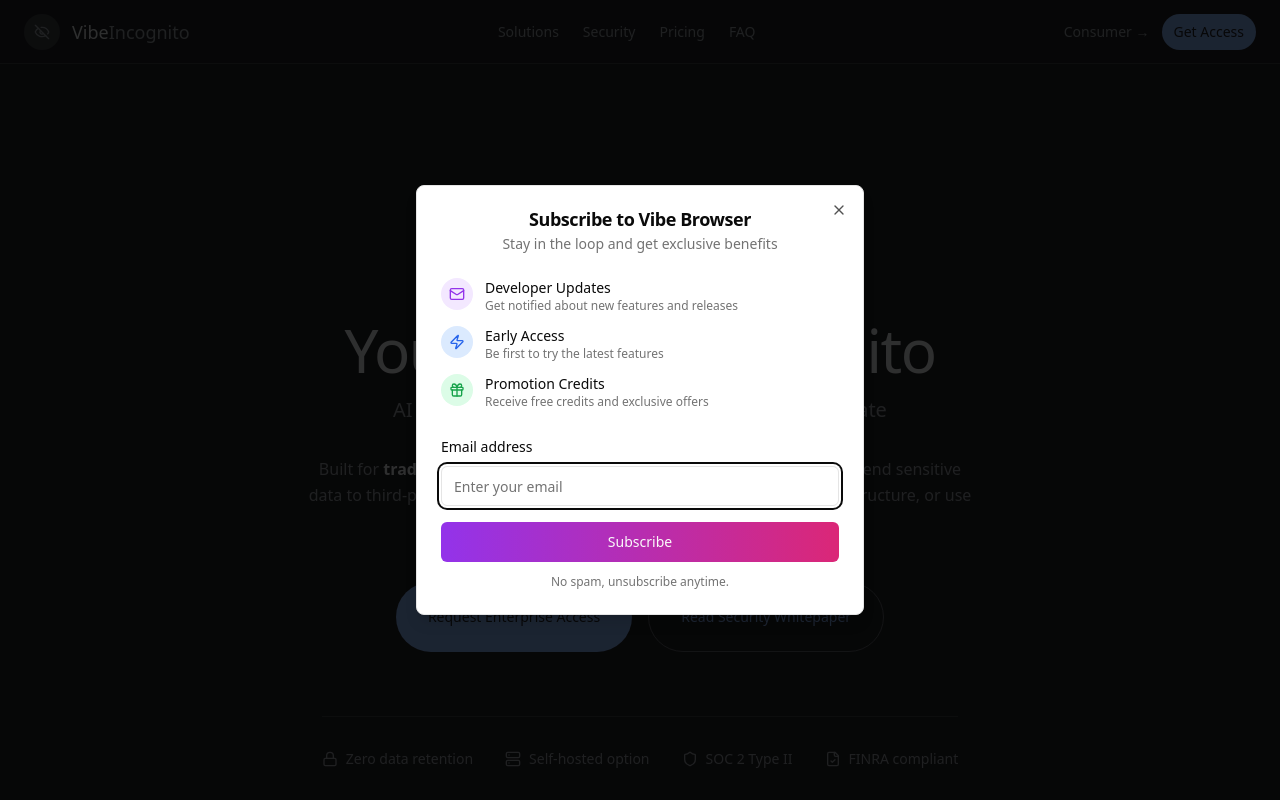
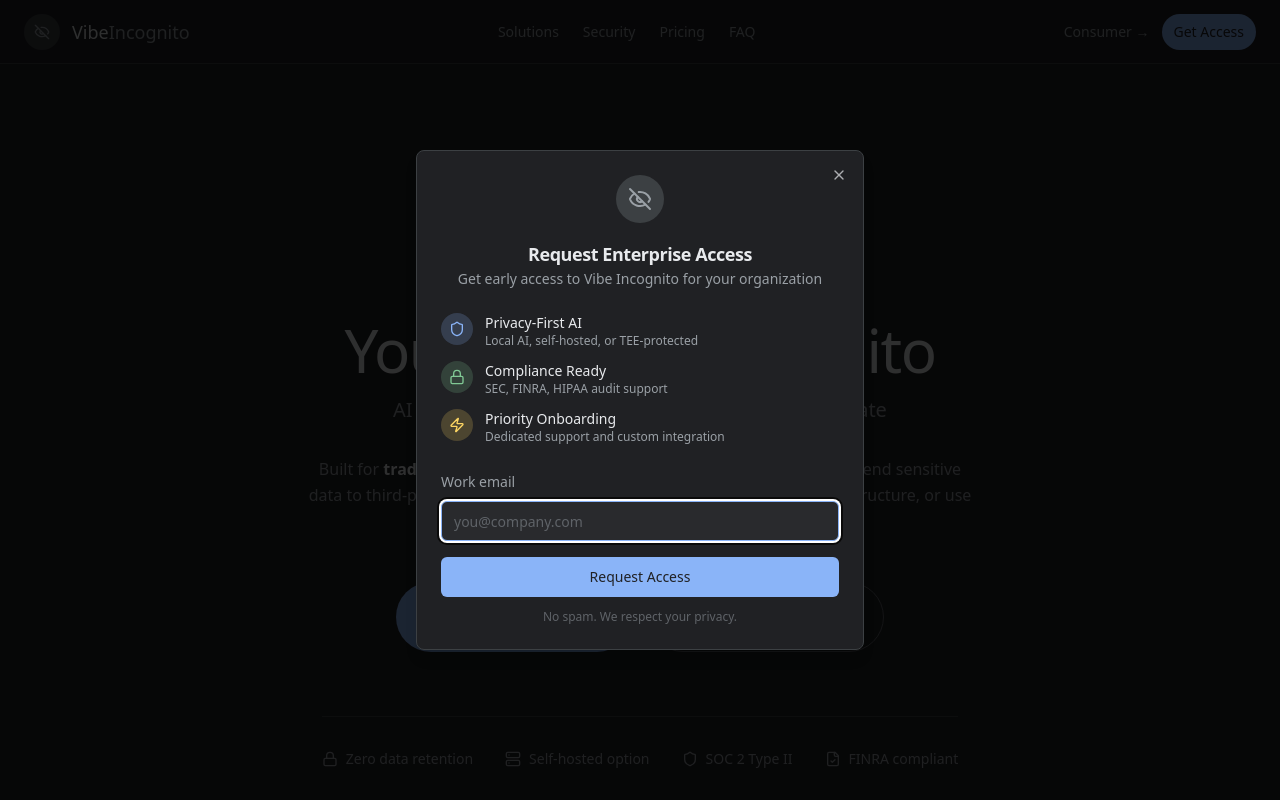
Before and after one commit to dzianisv/VibeBrowserProductPage, a Next.js app: page /v2 in a window 1280 px wide. Both pictures are taken after a click on the button "Get Access". Shown: the top 800 px of the page. Built offline with nearby package versions, Linux system fonts and the light colour scheme; no server answers.

Commit message:
Add incognito subdomain with dark-themed waitlist dialog
- Add middleware.ts for subdomain routing (incognito.* -> /v2)
- Add waitlist-dialog-incognito.tsx with dark Chrome theme
- Update app/v2/page.tsx to use incognito-themed dialog

```diff
--- /dev/null
+++ b/components/waitlist-dialog-incognito.tsx
@@ -0,0 +1,228 @@
+"use client"
+
+import type React from "react"
+
+import { useState, useEffect } from "react"
+import { Button } from "@/components/ui/button"
+import {
+  Dialog,
+  DialogContent,
+  DialogDescription,
+  DialogHeader,
+  DialogTitle,
+  DialogTrigger,
+} from "@/components/ui/dialog"
+import { Input } from "@/components/ui/input"
+import { Label } from "@/components/ui/label"
+import { joinWaitlist } from "../actions/waitlist-supabase"
+import { CheckCircle, Loader2, Mail, Zap, Gift, EyeOff, Shield, Lock } from "lucide-react"
+import { trackWaitlistSignup, trackDialogOpen } from "@/components/google-analytics"
+import { getStoredReferralData, clearReferralData, type ReferralData } from "@/lib/referral-tracking"
+
+interface WaitlistDialogIncognitoProps {
+  children: React.ReactNode
+  tier?: "free" | "pro" | "enterprise"
+}
+
+export function WaitlistDialogIncognito({ children, tier = "enterprise" }: WaitlistDialogIncognitoProps) {
+  const [open, setOpen] = useState(false)
+  const [email, setEmail] = useState("")
+  const [isLoading, setIsLoading] = useState(false)
+  const [success, setSuccess] = useState(false)
+  const [error, setError] = useState("")
+  const [referralData, setReferralData] = useState<ReferralData | null>(null)
+
+  // Load referral data when dialog opens
+  useEffect(() => {
+    if (open) {
+      const stored = getStoredReferralData()
+      if (stored) {
+        setReferralData(stored)
+      } else {
+        const currentData: ReferralData = {
+          referral_source: 'direct',
+          utm_source: null,
+          utm_medium: null,
+          utm_campaign: null,
+          utm_term: null,
+          utm_content: null,
+          landing_page: typeof window !== 'undefined' ? window.location.pathname : null,
+        }
+
+        if (typeof window !== 'undefined') {
+          const params = new URLSearchParams(window.location.search)
+          currentData.utm_source = params.get('utm_source')
+          currentData.utm_medium = params.get('utm_medium')
+          currentData.utm_campaign = params.get('utm_campaign')
+          currentData.utm_term = params.get('utm_term')
+          currentData.utm_content = params.get('utm_content')
+
+          if (currentData.utm_source) {
+            currentData.referral_source = currentData.utm_source
+          }
+        }
+
+        setReferralData(currentData)
+      }
+
+      trackDialogOpen('waitlist_dialog_incognito')
+    }
+  }, [open])
+
+  const handleSubmit = async (e: React.FormEvent) => {
+    e.preventDefault()
+
+    if (!email || !email.includes("@")) {
+      setError("Please enter a valid email address")
+      return
+    }
+
+    setIsLoading(true)
+    setError("")
+
+    try {
+      const result = await joinWaitlist(email, tier, referralData ? {
+        referral_source: referralData.referral_source || undefined,
+        utm_source: referralData.utm_source || undefined,
+        utm_medium: referralData.utm_medium || undefined,
+        utm_campaign: referralData.utm_campaign || undefined,
+        landing_page: referralData.landing_page || undefined,
+      } : undefined)
+
+      if (result.success) {
+        setSuccess(true)
+        setEmail("")
+
+        trackWaitlistSignup({
+          tier,
+          referral_source: referralData?.referral_source,
+          utm_source: referralData?.utm_source,
+          utm_medium: referralData?.utm_medium,
+          utm_campaign: referralData?.utm_campaign,
+        })
+
+        clearReferralData()
+
+        setTimeout(() => {
+          setOpen(false)
+          setSuccess(false)
+        }, 2000)
+      } else {
+        setError(result.message)
+      }
+    } catch (err) {
+      setError("Something went wrong. Please try again.")
+    } finally {
+      setIsLoading(false)
+    }
+  }
+
+  const handleOpenChange = (newOpen: boolean) => {
+    setOpen(newOpen)
+    if (!newOpen) {
+      setEmail("")
+      setError("")
+      setSuccess(false)
+    }
+  }
+
+  return (
+    <Dialog open={open} onOpenChange={handleOpenChange}>
+      <DialogTrigger asChild>{children}</DialogTrigger>
+      <DialogContent className="sm:max-w-md bg-[#202124] border-[#3c4043] text-[#e8eaed]">
+        <DialogHeader>
+          <div className="flex justify-center mb-4">
+            <div className="w-12 h-12 bg-[#3c4043] rounded-full flex items-center justify-center">
+              <EyeOff className="w-6 h-6 text-[#9aa0a6]" />
+            </div>
+          </div>
+          <DialogTitle className="text-center text-[#e8eaed]">Request Enterprise Access</DialogTitle>
+          <DialogDescription className="text-center text-[#9aa0a6]">
+            Get early access to Vibe Incognito for your organization
+          </DialogDescription>
+        </DialogHeader>
+
+        {success ? (
+          <div className="flex flex-col items-center gap-4 py-6">
+            <div className="w-12 h-12 bg-[#81c995]/20 rounded-full flex items-center justify-center">
+              <CheckCircle className="h-6 w-6 text-[#81c995]" />
+            </div>
+            <div className="text-center">
+              <h3 className="font-medium text-lg text-[#e8eaed]">You're on the list!</h3>
+              <p className="text-[#9aa0a6]">We'll be in touch shortly.</p>
+            </div>
+          </div>
+        ) : (
+          <form onSubmit={handleSubmit} className="space-y-4">
+            {/* Benefits list - Incognito themed */}
+            <div className="space-y-3 py-2">
+              <div className="flex items-start gap-3">
+                <div className="w-8 h-8 rounded-full bg-[#8ab4f8]/20 flex items-center justify-center flex-shrink-0">
+                  <Shield className="w-4 h-4 text-[#8ab4f8]" />
+                </div>
+                <div>
+                  <p className="text-sm font-medium text-[#e8eaed]">Privacy-First AI</p>
+                  <p className="text-xs text-[#9aa0a6]">Local AI, self-hosted, or TEE-protected</p>
+                </div>
+              </div>
+              <div className="flex items-start gap-3">
+                <div className="w-8 h-8 rounded-full bg-[#81c995]/20 flex items-center justify-center flex-shrink-0">
+                  <Lock className="w-4 h-4 text-[#81c995]" />
+                </div>
+                <div>
+                  <p className="text-sm font-medium text-[#e8eaed]">Compliance Ready</p>
+                  <p className="text-xs text-[#9aa0a6]">SEC, FINRA, HIPAA audit support</p>
+                </div>
+              </div>
+              <div className="flex items-start gap-3">
+                <div className="w-8 h-8 rounded-full bg-[#fdd663]/20 flex items-center justify-center flex-shrink-0">
+                  <Zap className="w-4 h-4 text-[#fdd663]" />
+                </div>
+                <div>
+                  <p className="text-sm font-medium text-[#e8eaed]">Priority Onboarding</p>
+                  <p className="text-xs text-[#9aa0a6]">Dedicated support and custom integration</p>
+                </div>
+              </div>
+            </div>
+
+            <div className="space-y-2">
+              <Label htmlFor="email" className="text-[#9aa0a6]">Work email</Label>
+              <Input
+                id="email"
+                type="email"
+                placeholder="you@company.com"
+                value={email}
+                onChange={(e) => setEmail(e.target.value)}
+                disabled={isLoading}
+                required
+                className="bg-[#292a2d] border-[#3c4043] text-[#e8eaed] placeholder:text-[#5f6368] focus:border-[#8ab4f8] focus:ring-[#8ab4f8]"
+              />
+              {error && <p className="text-sm text-[#f28b82]">{error}</p>}
+            </div>
+
+            <div className="space-y-3">
+              <Button
+                type="submit"
+                className="w-full bg-[#8ab4f8] hover:bg-[#aecbfa] text-[#202124] font-medium"
+                disabled={isLoading}
+              >
+                {isLoading ? (
+                  <>
+                    <Loader2 className="mr-2 h-4 w-4 animate-spin" />
+                    Submitting...
+                  </>
+                ) : (
+                  "Request Access"
+                )}
+              </Button>
+
+              <p className="text-xs text-[#5f6368] text-center">
+                No spam. We respect your privacy.
+              </p>
+            </div>
+          </form>
+        )}
+      </DialogContent>
+    </Dialog>
+  )
+}
--- /dev/null
+++ b/middleware.ts
@@ -0,0 +1,39 @@
+import { NextResponse } from 'next/server'
+import type { NextRequest } from 'next/server'
+
+export function middleware(request: NextRequest) {
+  const hostname = request.headers.get('host') || ''
+  const pathname = request.nextUrl.pathname
+
+  // Handle incognito.vibebrowser.app subdomain
+  if (hostname.startsWith('incognito.')) {
+    // Rewrite root to /v2 (incognito page)
+    if (pathname === '/') {
+      return NextResponse.rewrite(new URL('/v2', request.url))
+    }
+    // /tee stays as /tee (security whitepaper)
+    if (pathname === '/tee') {
+      return NextResponse.next()
+    }
+    // /privacy and /terms stay the same
+    if (pathname === '/privacy' || pathname === '/terms') {
+      return NextResponse.next()
+    }
+  }
+
+  return NextResponse.next()
+}
+
+export const config = {
+  matcher: [
+    /*
+     * Match all request paths except for the ones starting with:
+     * - api (API routes)
+     * - _next/static (static files)
+     * - _next/image (image optimization files)
+     * - favicon.ico (favicon file)
+     * - public files (images, etc.)
+     */
+    '/((?!api|_next/static|_next/image|favicon.ico|.*\\..*|icon.png).*)',
+  ],
+}
```
Also changed, not shown: app/v2/page.tsx (+11 -11 lines).
